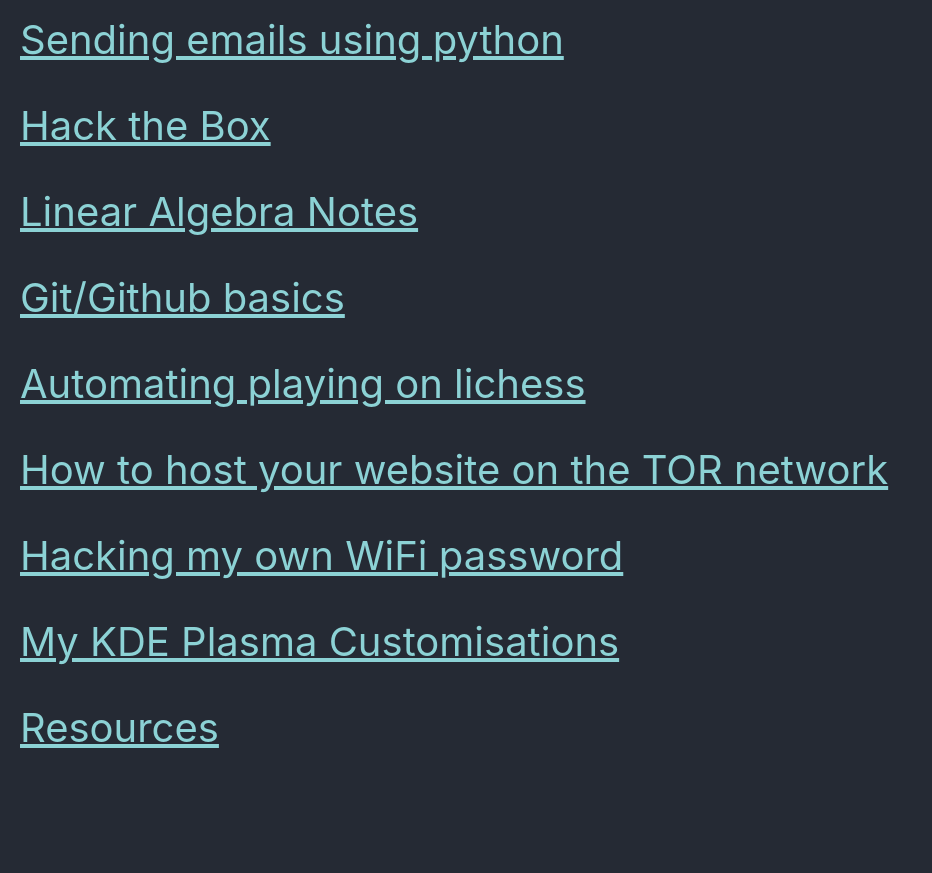
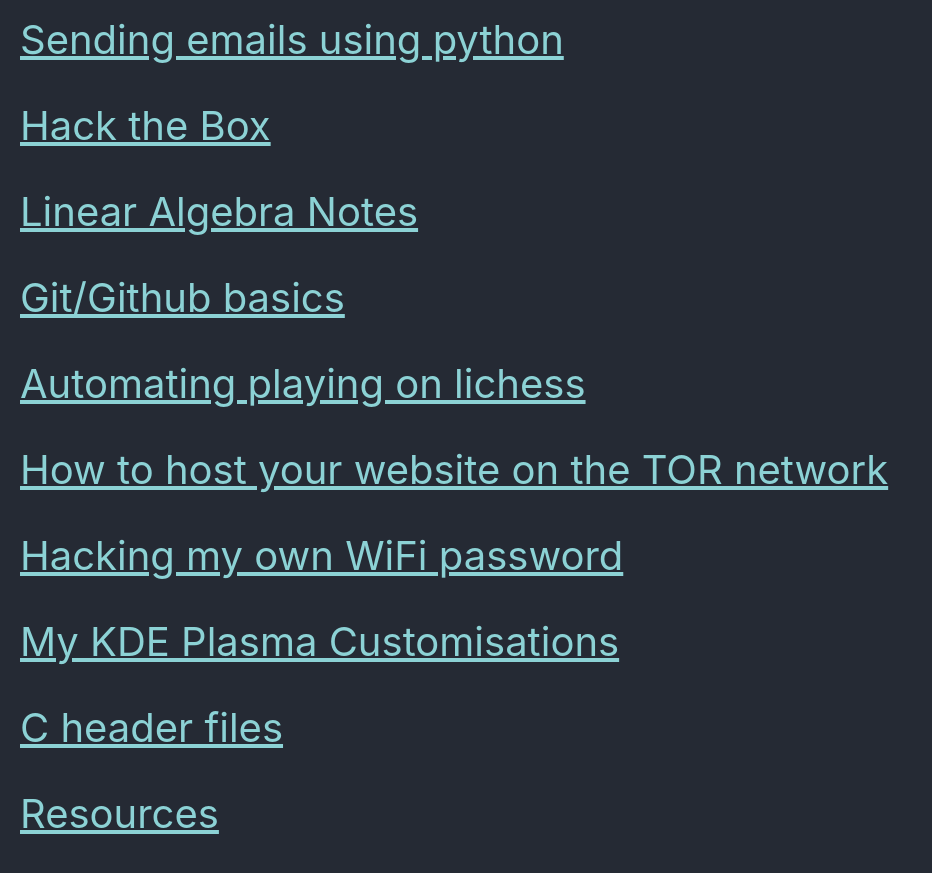
Before and after one commit to Connor-McCartney/Connor-McCartney.github.io, a Jekyll site: the page built from _pages/misc.md, in a window 1280 px wide and 900 px high, scrolled down 882 px. Shown: the top 873 px of the window, without its empty margins (0-932 px from the left). Built offline with Jekyll 4.4.1, drawn with Linux system fonts in a browser that asks for light colours; cached includes are drawn as plain includes; before the commit the page ends 1696 px from its top, so only the background shows below that.

Commit message:
Update misc.md

```diff
--- a/_pages/misc.md
+++ b/_pages/misc.md
@@ -37,4 +37,6 @@ title: Misc
 
 <span style="font-size:2em;">   [My KDE Plasma Customisations](/misc/kde-plasma)   </span>
 
+<span style="font-size:2em;">   [C header files](/misc/Cheaderfiles)   </span>
+
 <span style="font-size:2em;">   [Resources](/misc/resources)   </span>
```
